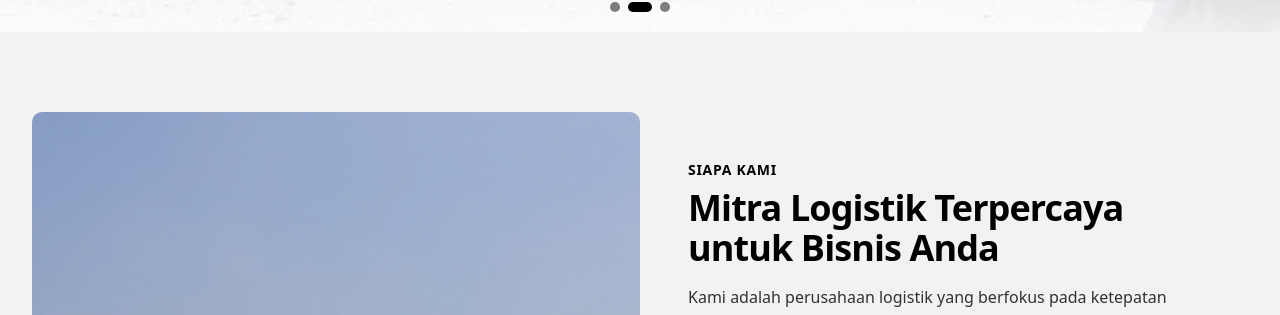
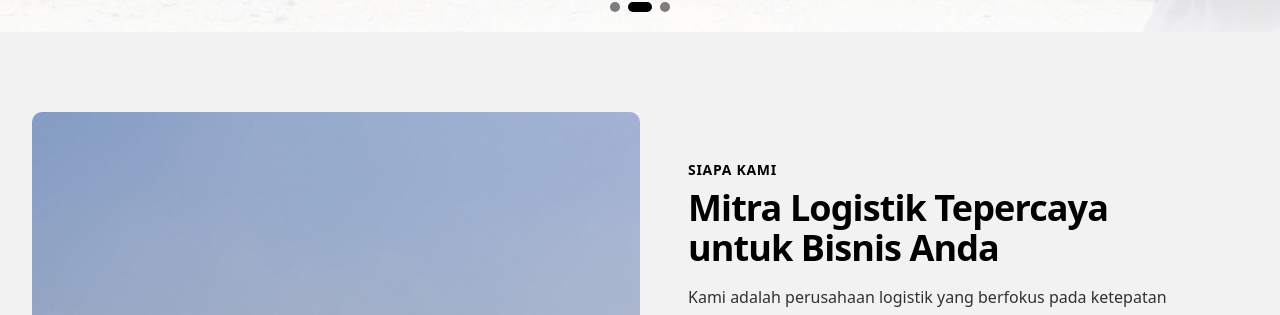
Before and after one commit to boxside/compro-aircon, a Next.js app: page / in a window 1280 px wide. Shown: the part 840-1155 px from the top of the page. Built offline with nearby package versions, Linux system fonts and the light colour scheme.

Commit message:
Adding Some Feature

```diff
--- a/components/layout/story.tsx
+++ b/components/layout/story.tsx
@@ -35,7 +35,7 @@ export function OurStory() {
                             Siapa Kami
                         </h2>
                         <h3 className="mt-2 text-3xl font-bold tracking-tight text-foreground sm:text-4xl">
-                            Mitra Logistik Terpercaya untuk Bisnis Anda
+                            Mitra Logistik Tepercaya untuk Bisnis Anda
                         </h3>
                         <p className="mt-4 text-foreground/80 text-base leading-relaxed">
                             Kami adalah perusahaan logistik yang berfokus pada ketepatan waktu, transparansi, dan keamanan pengiriman.
```
